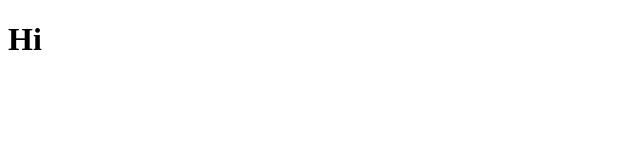
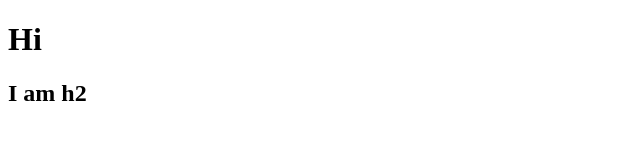
Before and after one commit to panwarajay02/testing, a plain HTML site: page index.html in a window 1280 px wide. Shown: the whole page, without its empty margins (0-640 px from the left). Drawn offline with Linux system fonts and the light colour scheme.

Commit message:
h2 commit

```diff
--- a/index.html
+++ b/index.html
@@ -7,5 +7,6 @@
     </head>
     <body>
         <h1>Hi</h1>
+        <h2>I am h2</h2>
     </body>
 </html>
```
